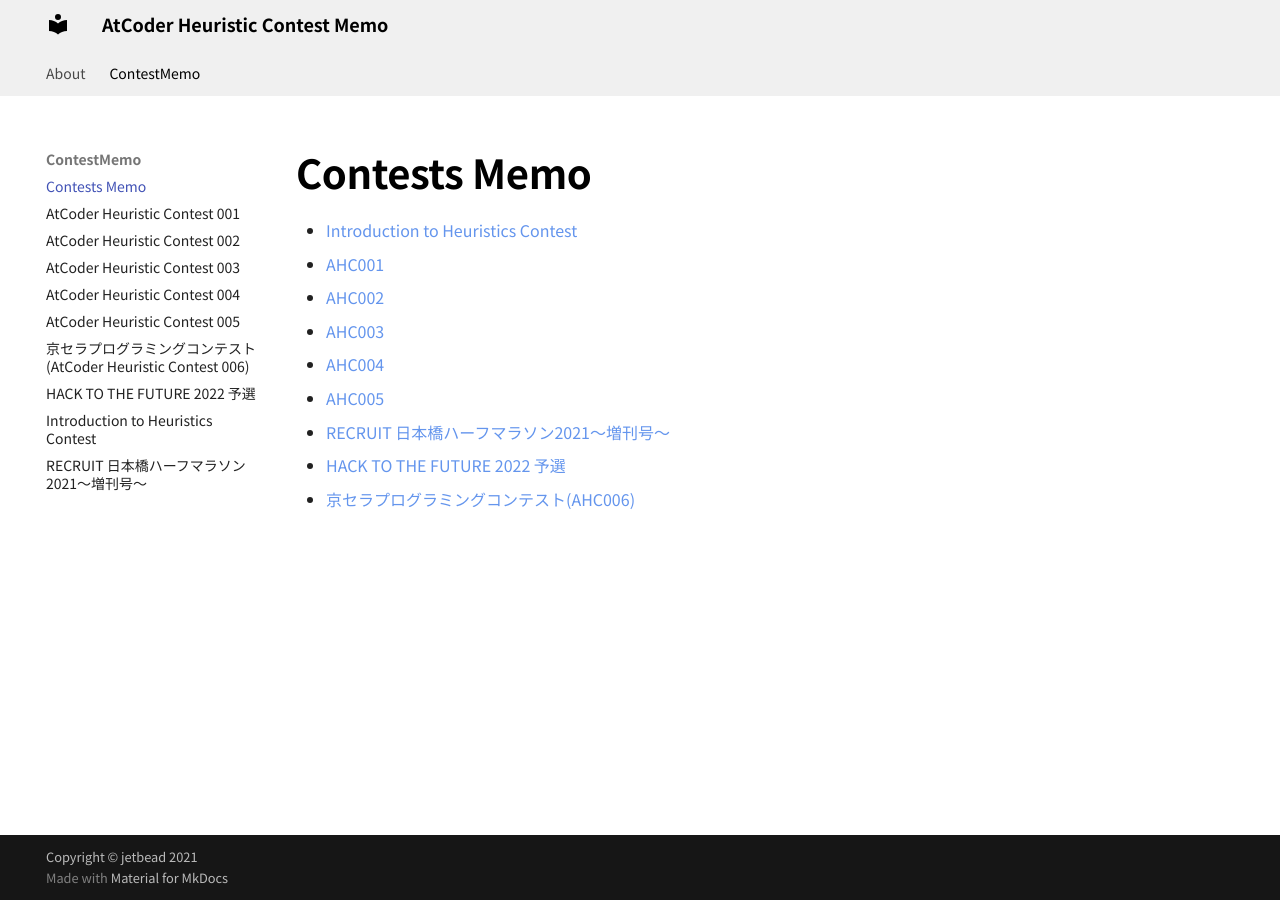
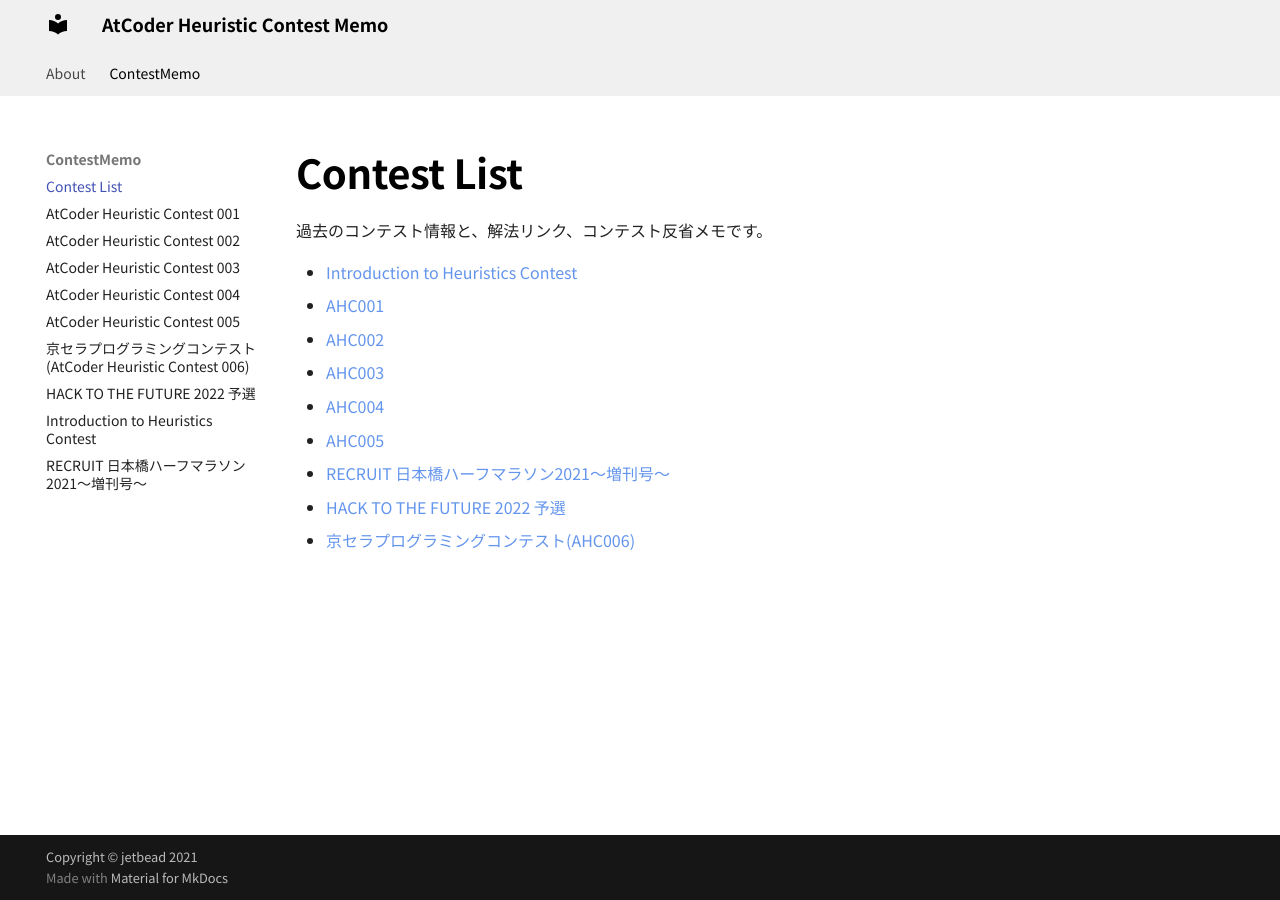
Before and after one commit to jetbead/AtCoderHeuristicContestMemo, an MkDocs documentation site: the page built from docs/ContestMemo/index.md, in a window 1280 px wide. Built offline with MkDocs 1.6.1 and Material for MkDocs 9.7.7, drawn with Linux system fonts in a browser that asks for light colours; some web fonts are replaced.

Commit message:
Update index.md

```diff
--- a/docs/ContestMemo/index.md
+++ b/docs/ContestMemo/index.md
@@ -1,4 +1,6 @@
-# Contests Memo
+# Contest List
+
+過去のコンテスト情報と、解法リンク、コンテスト反省メモです。
 
 - [Introduction to Heuristics Contest](./intro-heuristics.md)
 - [AHC001](./ahc001.md)
```
